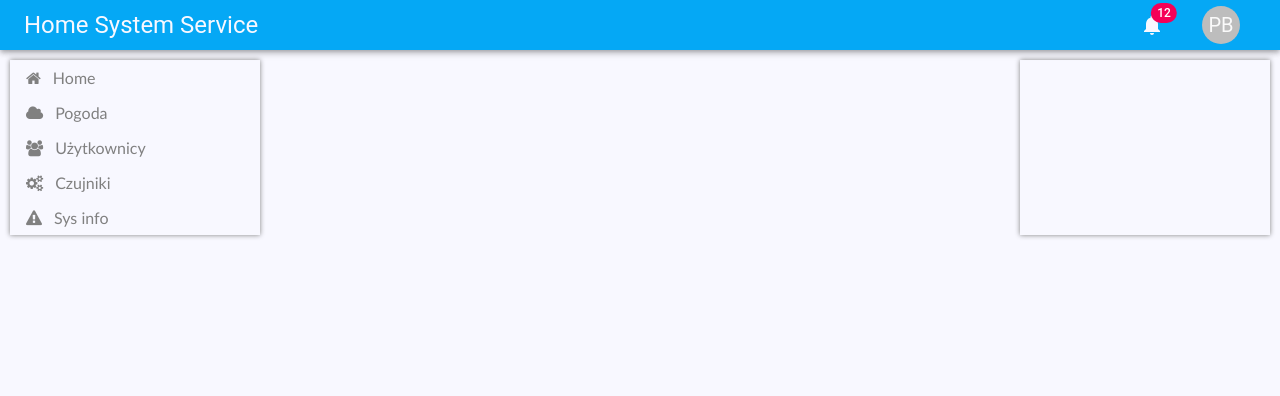
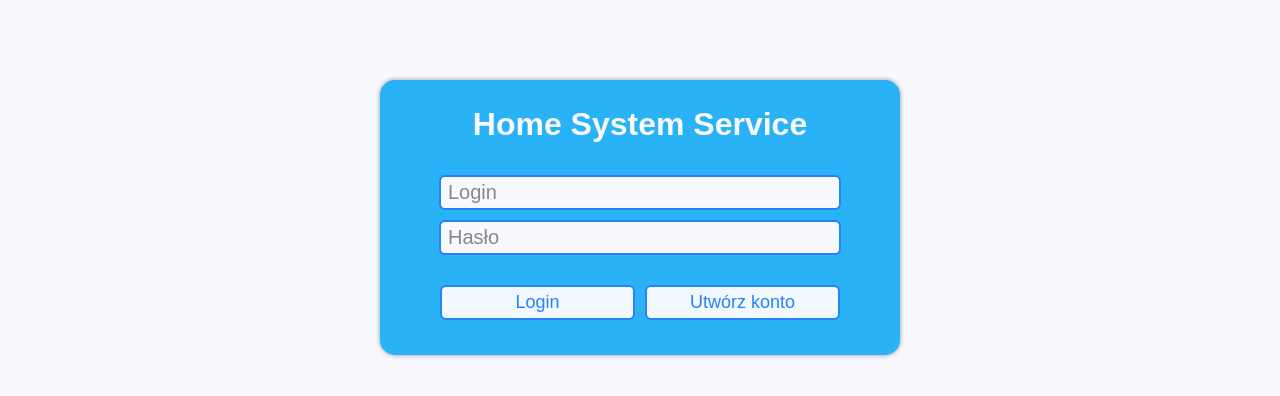
Before and after one commit to pawbla/homeReactApp, a React (Create React App) app: page /login in a window 1280 px wide. Shown: the top 396 px of the page. Built offline with nearby package versions, Linux system fonts and the light colour scheme.

Commit message:
Login page

```diff
--- a/package.json
+++ b/package.json
@@ -6,6 +6,7 @@
     "@material-ui/core": "^4.4.2",
     "@material-ui/icons": "^4.4.1",
     "@material-ui/styles": "^4.4.1",
+    "bootstrap": "^4.3.1",
     "react": "^16.8.6",
     "react-dom": "^16.8.6",
     "react-native-config": "^0.11.7",
--- a/src/App.js
+++ b/src/App.js
@@ -2,28 +2,41 @@ import React from 'react';
 import Header from './Header';
 import Aside from './Aside';
 import {Nav} from './Nav';
-import Home from './Home';
-import Weather from './Weather'
-import {BrowserRouter as Router, Route} from 'react-router-dom';
+import {BrowserRouter as Router, Route, Switch} from 'react-router-dom';
+import Routes from './Routes';
+import LoginPage from './login/LoginPage';
 
 class App extends React.Component {
   render() {
     return (
       <Router>
+        <Switch>
+          <Route exact path="/login" component={LoginPage} />
+          <Route component={MainComponent}/>
+        </Switch>
+      </Router>
+    );
+  }
+ }
+
+ export default App;
+
+class MainComponent extends React.Component {
+  render() {
+    return(
+      <div>
         <Header />
         <main>
           <div className="nav">
             <Nav/>
           </div>
           <div className="main">
-            <Route exact path="/index" component={Home} />
-            <Route exact path="/weather" component={Weather} />
+            <Routes />
           </div>
           <Aside />
         </main>
-      </Router>
+      </div>
     );
   }
- }
 
- export default App;
+}
--- /dev/null
+++ b/src/Routes.js
@@ -0,0 +1,13 @@
+import React from "react";
+import { Route, Switch } from "react-router-dom";
+import Home from './Home';
+import Weather from './Weather'
+
+export default function Routes() {
+    return(
+        <Switch>
+            <Route exact path="/index" component={Home} />
+            <Route exact path="/weather" component={Weather} />
+        </Switch>
+    );
+}
--- /dev/null
+++ b/src/login/LoginPage.js
@@ -0,0 +1,90 @@
+import React from 'react';
+import {makeStyles } from '@material-ui/core/styles';
+
+const useStyles = makeStyles(theme => ({
+    login: {
+        margin: '80px auto',
+        [`${theme.breakpoints.down('400')} and (orientation: portrait)`]: {
+            margin: '30px',
+        },
+        boxShadow: '0 0 5px gray',
+        maxWidth: '480px',
+        borderRadius: '15px',
+        fontFamily: 'Arial, Helvetica, sans-serif',
+        background: '#05A8F5',
+        padding: '5px 20px 30px 20px',
+        opacity: '0.85'
+    },
+    title: {
+        color: '#f8f8ff',
+        textAlign: 'center',
+    },
+    form: {
+        textAlign: 'center',
+        '& button': {
+            display: 'inline-block',
+            width: '195px',
+            height: '35px',
+            borderRadius: '6px',
+            padding: '2px',
+            margin: '5px 0px',
+            background: '#F0F8FF',
+            border: '2px solid #056DF5',
+            color: '#056DF5',
+            outline: 'none',
+            fontSize: '18px',
+            '&:focus': {
+                background: '#05C5F5',
+                border: '2px solid #F0F8FF',
+                color: '#F0F8FF',
+                boxShadow: '0 0 15px gray',
+            },
+            '&:last-of-type': {
+                marginLeft: '10px',
+                [`${theme.breakpoints.down('400')} and (orientation: portrait)`]: {
+                    marginLeft: '0px',
+                }
+            },
+        },
+        '& input': {
+            border: '2px solid #056DF5',
+            width: '80%',
+            fontSize: '20px',
+            padding: '4px 7px',
+            marginTop: '10px',
+            borderRadius: '6px',
+            outline: 'none',
+            background: '#f8f8ff',
+            '&:focus': {
+                boxShadow: '0 0 13px gray'
+            }
+        },
+    },
+    buttons: {
+        marginTop: '25px',
+    },
+
+}));
+
+export default function LoginPage () {
+
+    const styles = useStyles();
+
+    return(
+        <div className={styles.login}>
+            <h1 className={styles.title}>Home System Service</h1>
+            <form className={styles.form}>
+                <div>
+                    <input type="text" placeholder="Login"></input>
+                </div>
+                <div>
+                    <input type="password" placeholder="Hasło"></input>
+                 </div>
+                 <div className={styles.buttons}>
+                     <button>Login</button>
+                     <button>Utwórz konto</button>
+                 </div>
+            </form>
+        </div>
+    );
+}
```
Also changed, not shown: 1 other file (tests, documents, lock files or other folders).
